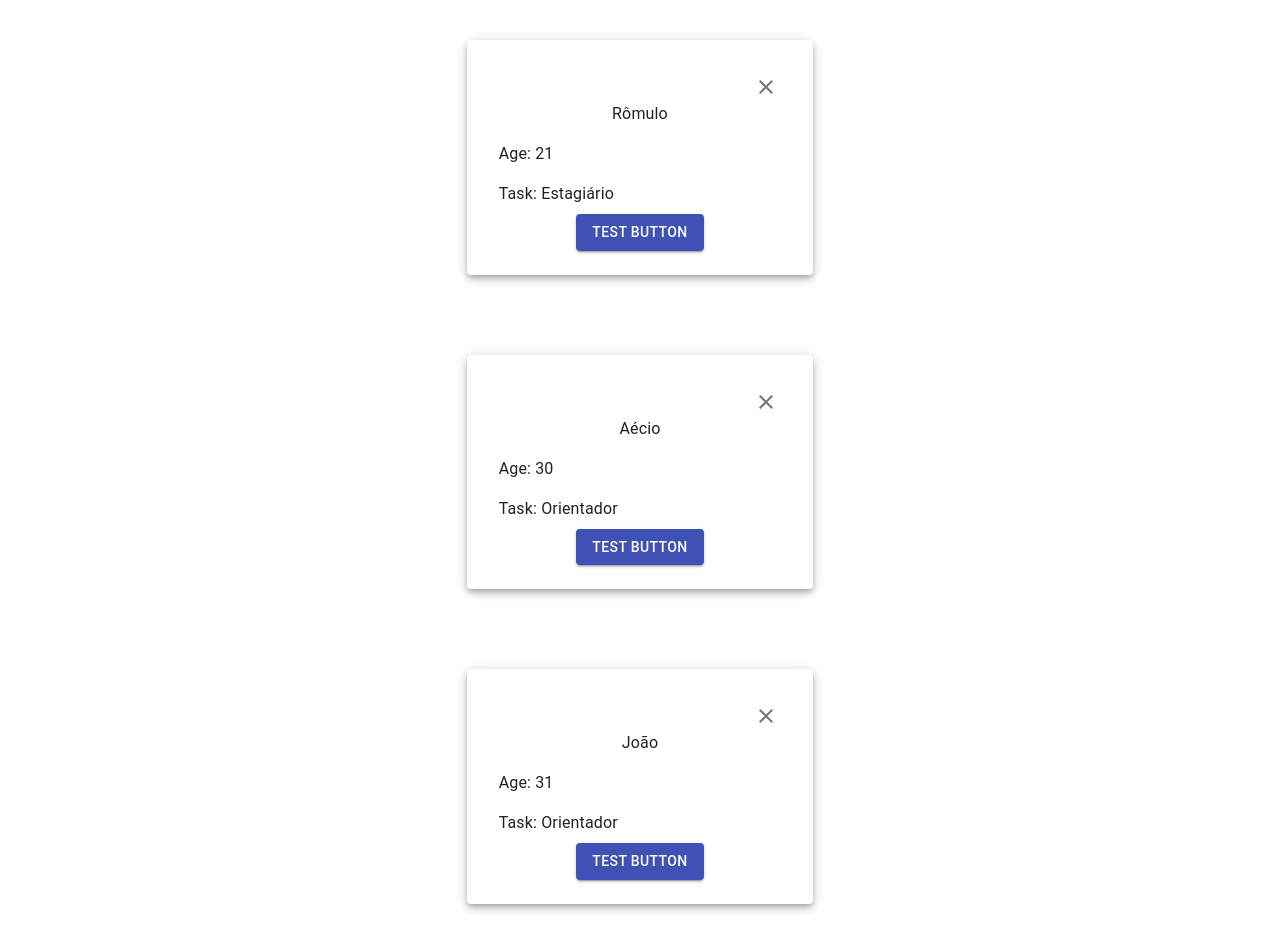
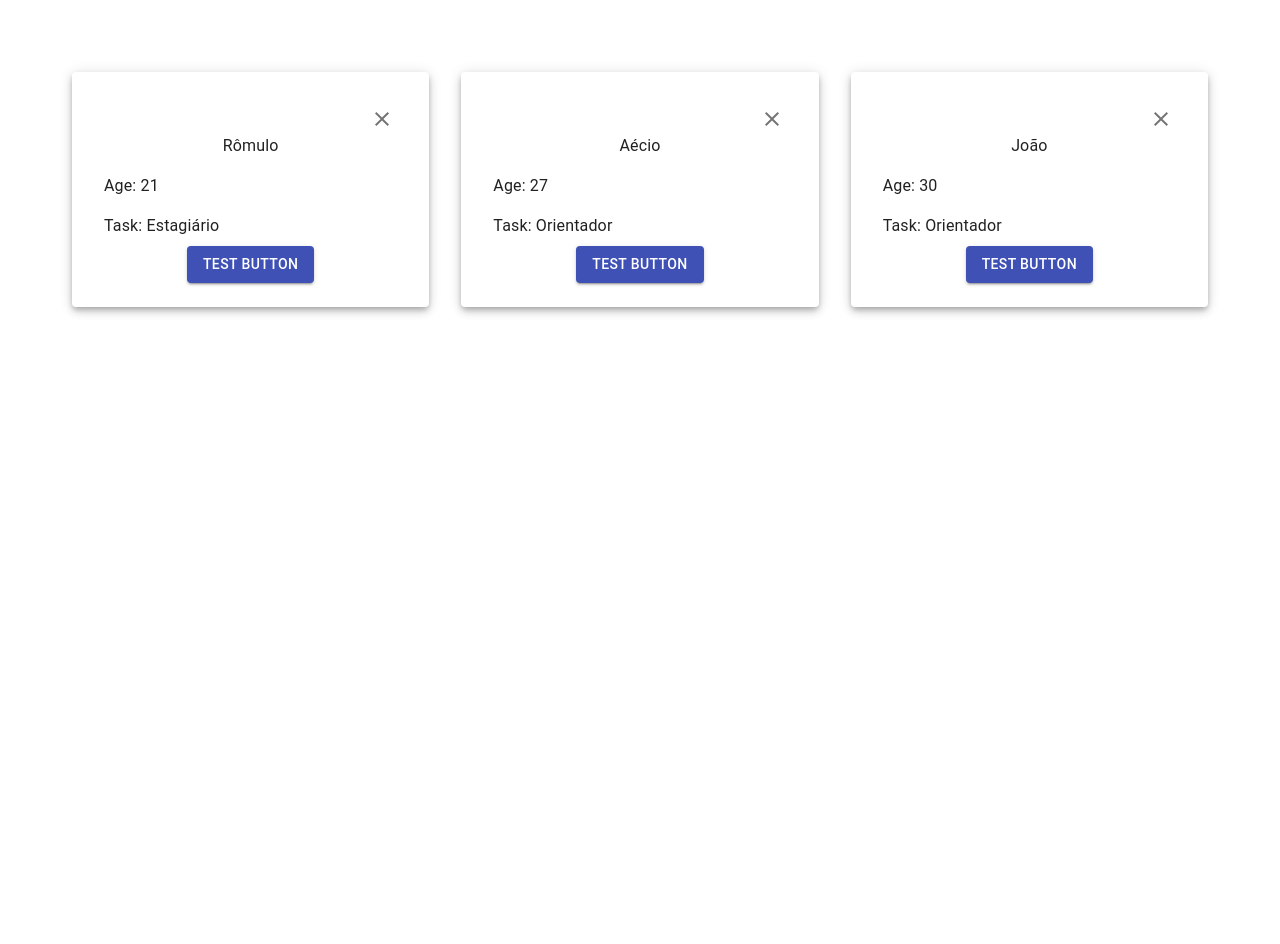
Before and after one commit to valentimcanejo/react-study, a React (Create React App) app: page / in a window 1280 px wide. After the commit the page ends 800 px from the top, so only its background shows below. Built offline with nearby package versions, Linux system fonts and the light colour scheme.

Commit message:
Fixing array strings

```diff
--- a/src/App.tsx
+++ b/src/App.tsx
@@ -11,13 +11,7 @@ function App() {
   return (
     <Box>
       {/* <ConditionalRendering /> */}
-      <StringsArray
-        persons={[{ name: "Rômulo", age: 21, task: "Estagiário" }]}
-      />
-      <StringsArray
-        persons={[{ name: "Aécio", age: 30, task: "Orientador" }]}
-      />
-      <StringsArray persons={[{ name: "João", age: 31, task: "Orientador" }]} />
+      <StringsArray />
 
       {/* <TestingProps name={"Rômulo"} age={21} task={"Estagiário"} />
       <TestingProps name={"Aécio"} age={30} task={"Orientador"} />
--- a/src/components/StringsArray.tsx
+++ b/src/components/StringsArray.tsx
@@ -7,17 +7,17 @@ import {
   Paper,
   Typography,
 } from "@material-ui/core";
-import React from "react";
+import React, { useCallback, useState } from "react";
 import CloseIcon from "@material-ui/icons/Close";
 
-interface Persons {
+interface Person {
   name: string;
   age: number;
   task: string;
 }
 
 interface Props {
-  persons: Persons[];
+  person: Person;
 }
 
 const useStyles = makeStyles((theme) => ({
@@ -28,34 +28,21 @@ const useStyles = makeStyles((theme) => ({
   typography: {
     padding: theme.spacing(1),
   },
-  container: {
-    display: "grid",
-    gridTemplateColumns: "repeat(12, 1fr)",
-    gridGap: theme.spacing(3),
-  },
 }));
 
-function activateAlert() {
+const ComponentPaper: React.FC<Props> = ({ person }) => {
+  const classes = useStyles();
+  const activateAlert = useCallback(() => {
     alert("Closed");
-}
+  }, []);
 
-function activateButton() {
+  const activateButton = useCallback(() => {
     console.log("Clicked");
-}
+  }, []);
 
-const Message: React.FC<Props> = ({ persons }) => {
-  const classes = useStyles();
   return (
-    <Box m={5}>
-      <Grid container justifyContent="center" spacing={10} alignItems="center">
-        {persons.map((person) => (
-          <Grid xs={4} key={person.name} item>
     <Paper className={classes.paper} variant="elevation" elevation={5}>
-              <Typography
-                className={classes.typography}
-                align="center"
-                variant="body1"
-              >
+      <Typography className={classes.typography} align="center" variant="body1">
         <Grid container justifyContent="flex-end" alignItems="flex-end">
           <IconButton onClick={activateAlert} size="small">
             <CloseIcon />
@@ -64,34 +51,36 @@ const Message: React.FC<Props> = ({ persons }) => {
         {person.name}
       </Typography>
 
-              <Typography
-                className={classes.typography}
-                align="left"
-                variant="body1"
-              >
+      <Typography className={classes.typography} align="left" variant="body1">
         Age: {person.age}
       </Typography>
 
-              <Typography
-                className={classes.typography}
-                align="left"
-                variant="body1"
-              >
+      <Typography className={classes.typography} align="left" variant="body1">
         Task: {person.task}
       </Typography>
-              <Button
-                onClick={activateButton}
-                color="primary"
-                variant="contained"
-              >
+      <Button onClick={activateButton} color="primary" variant="contained">
         Test Button
       </Button>
     </Paper>
+  );
+};
+
+export default function Message() {
+  const [arr, setArr] = useState<Person[]>([
+    { name: "Rômulo", age: 21, task: "Estagiário" },
+    { name: "Aécio", age: 27, task: "Orientador" },
+    { name: "João", age: 30, task: "Orientador" },
+  ]);
+  const classes = useStyles();
+  return (
+    <Box m={5} p={4}>
+      <Grid container justifyContent="center" spacing={4} alignItems="center">
+        {arr.map((person, index) => (
+          <Grid xs={4} key={index} item>
+            <ComponentPaper key={index} person={person} />
           </Grid>
         ))}
       </Grid>
     </Box>
   );
-};
-
-export default Message;
+}
```
Lines whose indentation alone changed are shown as unchanged.
